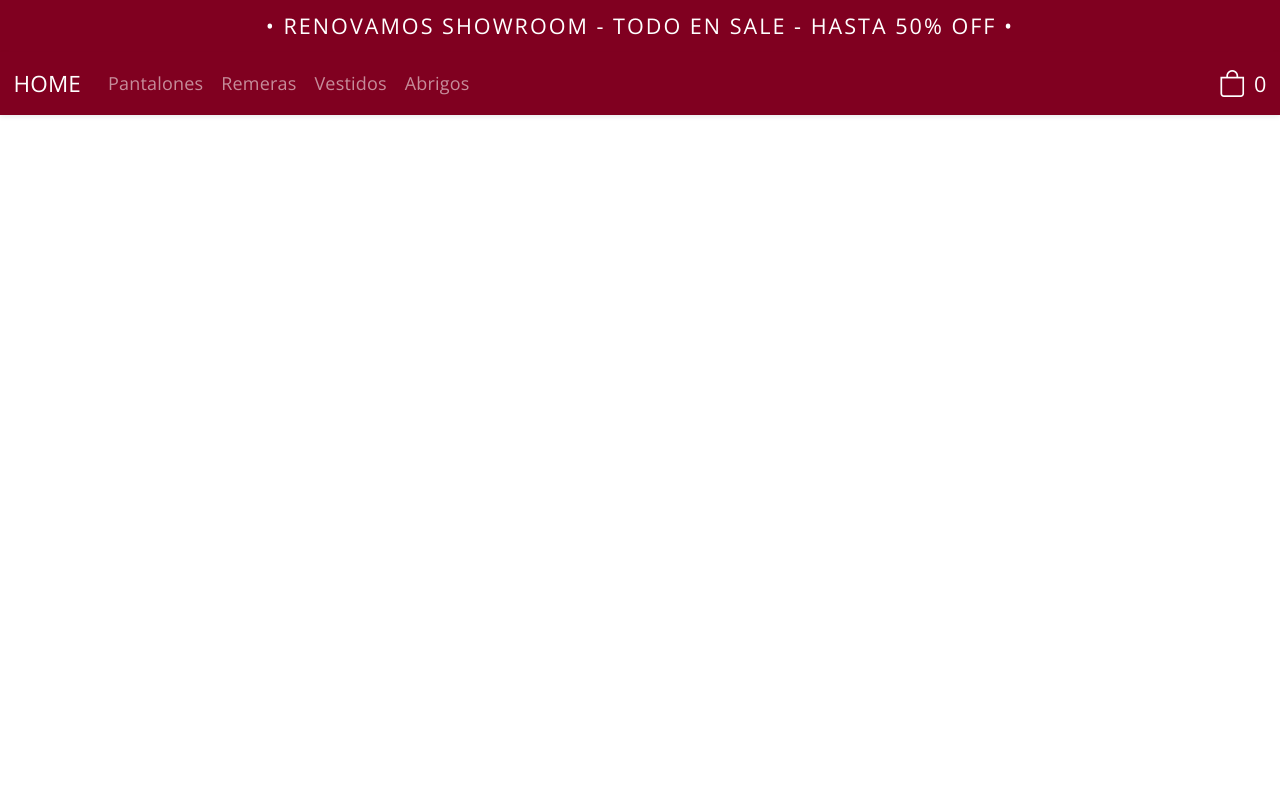
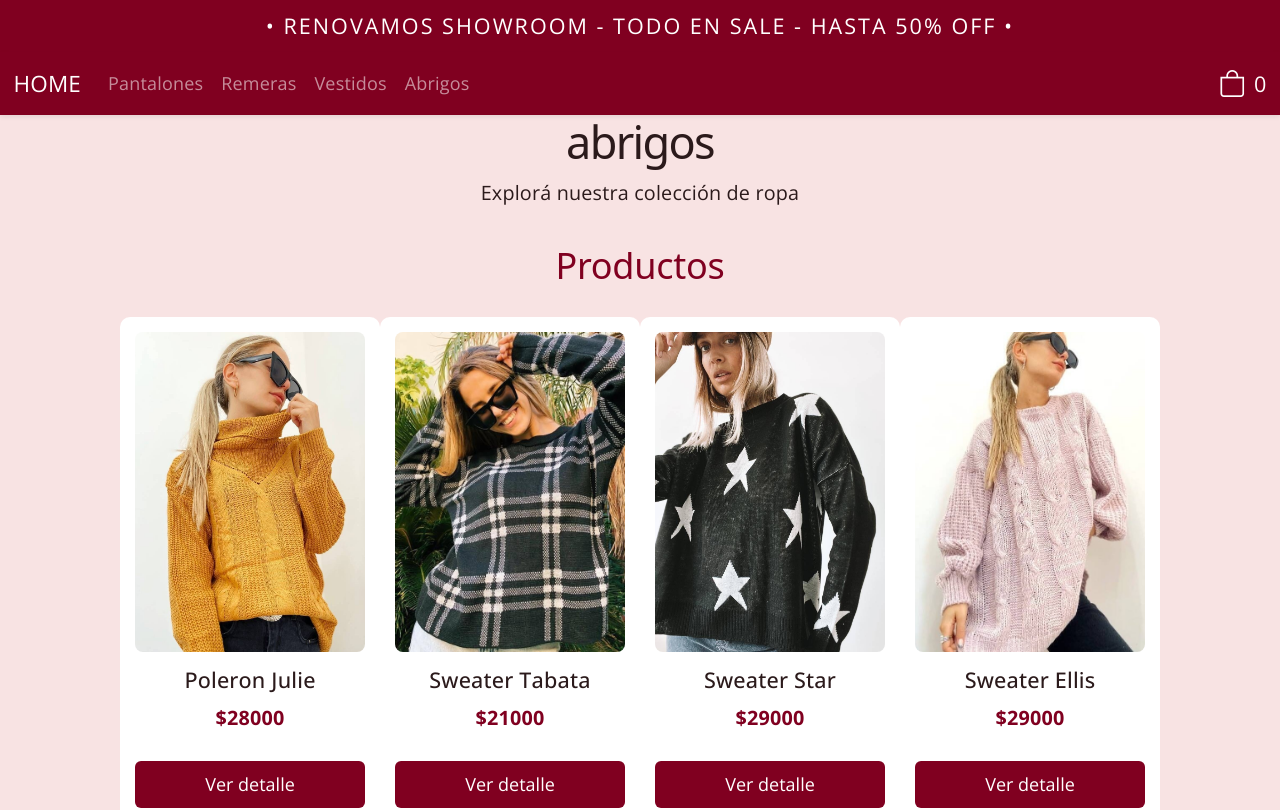
Before and after one commit to florenciomaca2-lab/las-florencio-react, a React (Vite) app: page /category/abrigos in a window 1280 px wide. Shown: the top 810 px of the page. Built offline with nearby package versions, Linux system fonts and the light colour scheme.

Commit message:
Implementa filtro de productos por categoria

```diff
--- a/src/App.jsx
+++ b/src/App.jsx
@@ -12,7 +12,9 @@ function App() {
     <>
       <Banner />
       <Navbar />
+
       <Routes>
+
         <Route
           path="/"
           element={
@@ -27,9 +29,15 @@ function App() {
           path="/item/:id"
           element={<ItemDetailContainer />}
         />
+
+        <Route
+          path="/category/:categoria"
+          element={<ItemListContainer />}
+        />
+
       </Routes>
-      </>
-      );
+    </>
+  );
 }
 
-      export default App;
+export default App;
--- a/src/components/ItemList.jsx
+++ b/src/components/ItemList.jsx
@@ -1,11 +1,12 @@
 import "./ItemList.css";
 import Item from "./Item";
-import productos from "../data/productos";
 
-function ItemList() {
+function ItemList({ productos }) {
+
     return (
         <>
             <h2>Productos</h2>
+
             <div className="item-list">
                 {
                     productos.map((producto) => (
--- a/src/components/ItemListContainer.jsx
+++ b/src/components/ItemListContainer.jsx
@@ -1,13 +1,32 @@
 import "./ItemListContainer.css";
-import ItemList from "./ItemList"
+
+import ItemList from "./ItemList";
+import productos from "../data/productos";
+import { useParams } from "react-router-dom";
 
 function ItemListContainer({ greeting }) {
+
+    const { categoria } = useParams();
+
+    let productosFiltrados = productos;
+
+    if (categoria) {
+        productosFiltrados = productos.filter(
+            (producto) => producto.categoria.toLowerCase() === categoria
+        );
+    }
     return (
         <section className="item-list-container">
-            <h1>{greeting}</h1>
+
+            <h1>
+                {categoria ? categoria : greeting}
+            </h1>
+
             <p>Explorá nuestra colección de ropa</p>
-            <ItemList />
-       </section>
+
+            <ItemList productos={productosFiltrados} />
+
+        </section>
     )
 }
 
--- a/src/components/Navbar.jsx
+++ b/src/components/Navbar.jsx
@@ -1,3 +1,5 @@
+import { Link } from "react-router-dom";
+
 import "./Navbar.css";
 import CartWidget from "./CartWidget"
 
@@ -13,7 +15,7 @@ function Navbar() {
         <nav className="navbar navbar-expand-lg bg-bordo navbar-dark shadow-sm">
             <div className="container-fluid">
 
-                <a className="navbar-brand" href="#">
+                <a className="navbar-brand" to="/">
                     HOME
                 </a>
 
@@ -29,11 +31,17 @@ function Navbar() {
                 <div className="collapse navbar-collapse" id="navbarNav">
 
                     <ul className="navbar-nav me-auto">
+
                         {categorias.map((categoria) => (
                             <li key={categoria} className="nav-item">
-                                <a className="nav-link" href="#">
+
+                                <Link
+                                    className="nav-link"
+                                    to={`/category/${categoria.toLowerCase()}`}
+                                >
                                     {categoria}
-                                </a>
+                                </Link>
+
                             </li>
                         ))}
                     </ul>
```
